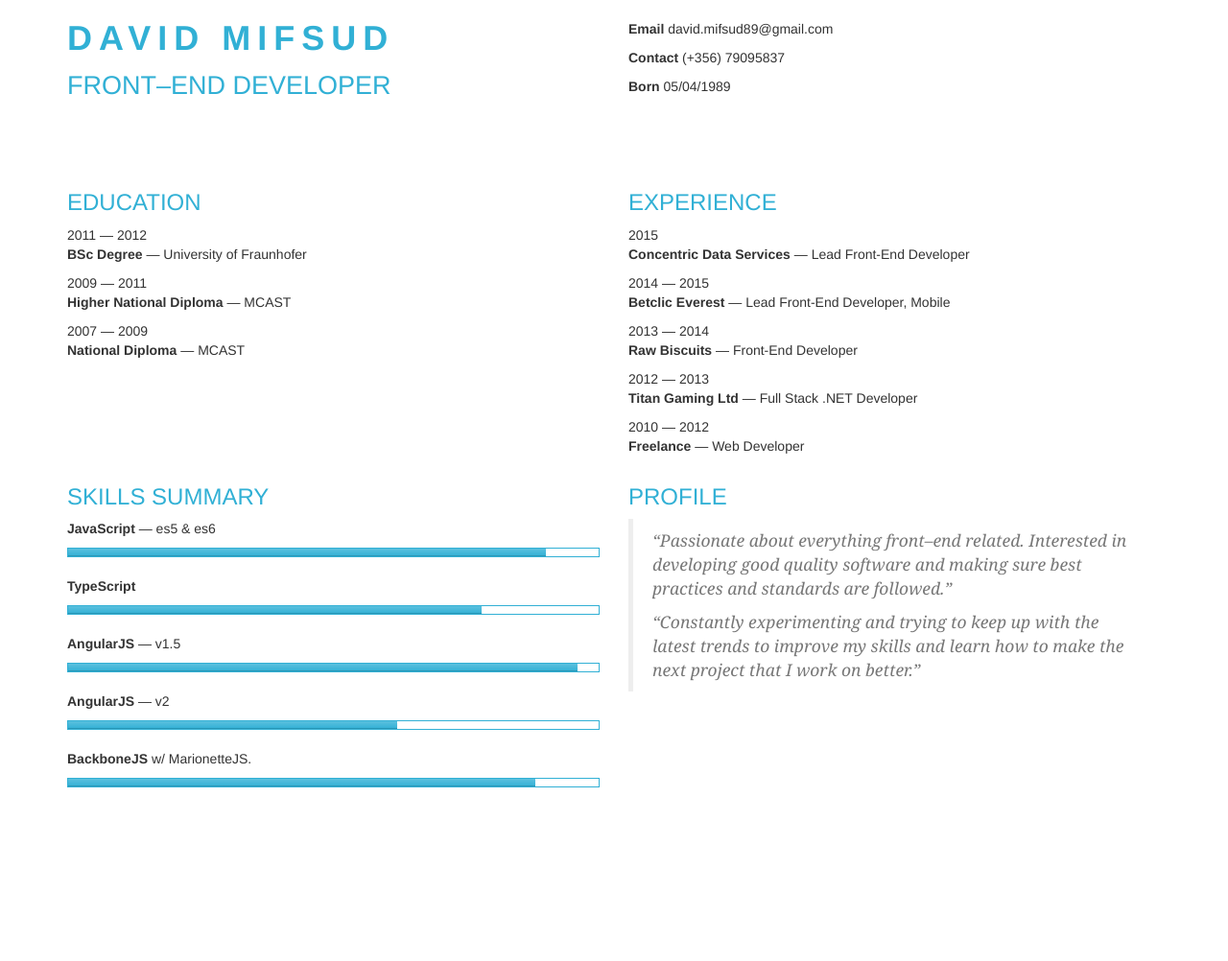
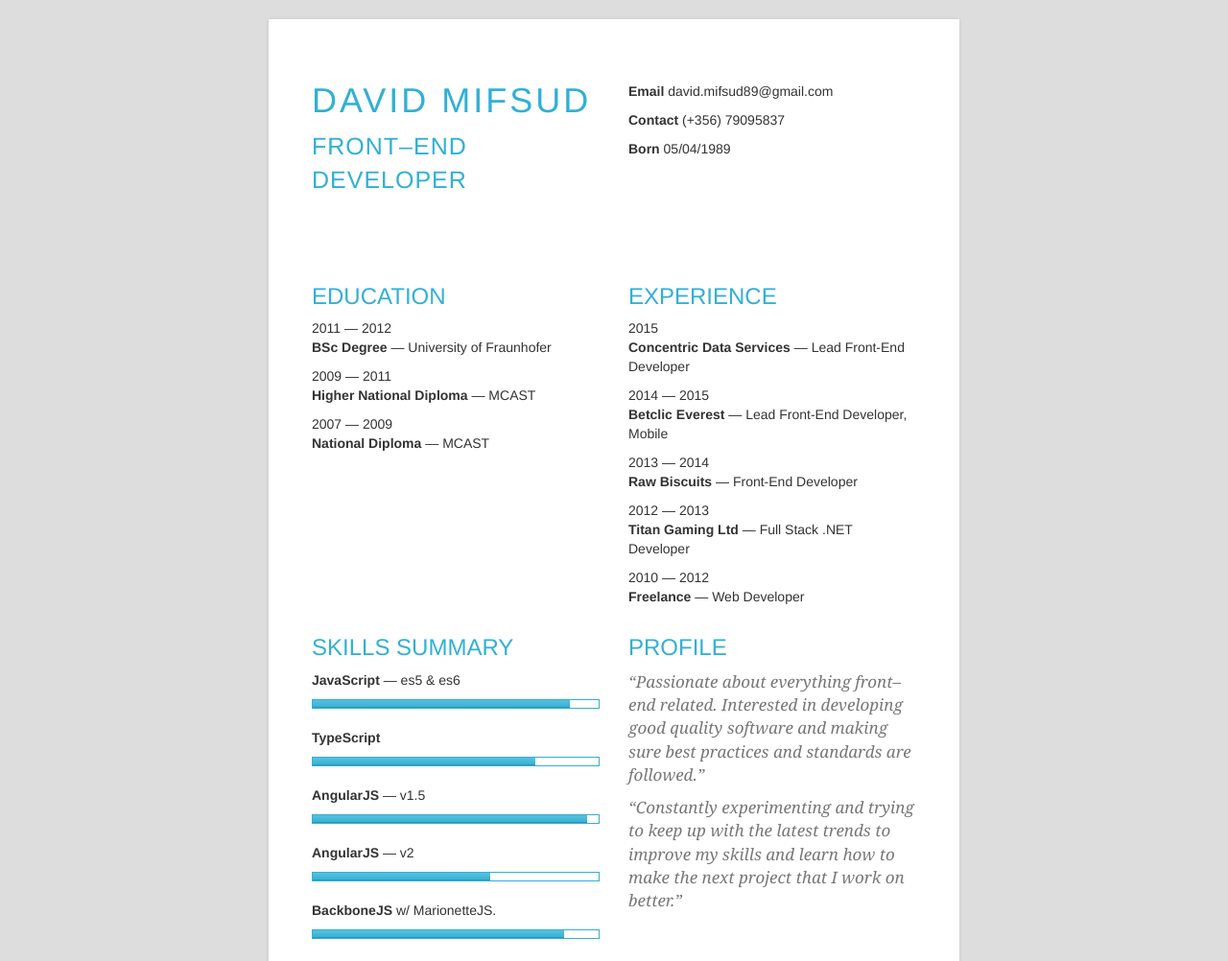
Before and after one commit to dmifsud/curriculum-vitae, a plain HTML site: page index.html in a window 1280 px wide. Shown: the top 1002 px of the page at 96% size. Before the commit the page ends 841 px from the top, so only its background shows below. Drawn offline with Linux system fonts and the light colour scheme.

Commit message:
Minor design tweaks

```diff
--- a/index.html
+++ b/index.html
@@ -1,7 +1,7 @@
 <!DOCTYPE HTML>
 <html>
   <head>
-    <title>David Mifsud's</title>
+    <title>David Mifsud &mdash; Front-End Developer</title>
     <meta name="viewport" content="width=device-width, user-scalable=no, initial-scale=1.0">
 
     <link rel="apple-touch-icon" sizes="57x57" href="icons/apple-icon-57x57.png">
@@ -28,7 +28,14 @@
     <script src="bower_components/bootstrap/dist/js/bootstrap.min.js" rel="stylesheet"></script>
     <style>
 
+      body{
+        background-color: #ddd;
+      }
 
+      .container {
+        background-color: #FFF;
+        padding: 20px;
+      }
 
       .\#profile-details h1,
       .\#profession,
@@ -38,8 +45,7 @@
 
 
       .\#profile-details h1 {
-        letter-spacing: 7px;
-        font-weight: bold;
+        letter-spacing: 3px;
       }
 
       .\#contact {
@@ -51,7 +57,9 @@
       }
 
       .\#profession {
-        font-size: 27px;
+        font-size: 25px;
+        font-weight: lighter;
+        letter-spacing: 1px;
       }
 
       .progress {
@@ -74,9 +82,37 @@
 
       .blockquote {
         font-style: italic;
+        font-size: 17px;
         font-family: Georgia, Times, "Times New Roman", sans-serif;
         color: #777;
       }
+
+
+
+
+
+      /* ==== MEDIA QUERIES ==== */
+
+      @media (min-width: 768px) {
+        .container {
+          max-width: 720px;
+          margin: 20px auto;
+          box-shadow: 0 0 4px 0px rgba(0,0,0,0.1);
+          padding: 45px;
+        }
+      }
+
+      /* ==== IPhone 4/5 ==== */
+
+
+      @media (max-width: 320px) {
+        .container {
+          padding: 14px;
+        }
+      }
+
+      /* ==== PRINT ==== */
+
 
       @media print {
 
@@ -103,21 +139,21 @@
         }
 
         h3, .\#profession {
-          font-size: 20px !important;
+          font-size: 18px !important;
         }
 
       }
     </style>
   </head>
   <body>
-    <div>
+    <section>
       <div class='container'>
         <div class="row #profile-details">
-          <div class="col-md-6 col-sm-6">
+          <div class="col-sm-6">
             <h1>David Mifsud</h1>
             <p class="#profession">Front&ndash;End Developer</p>
           </div>
-          <div class="col-md-6 col-sm-6">
+          <div class="col-sm-6">
             <div class="#contact">
               <p><b>Email</b> david.mifsud89@gmail.com</p>
               <p><b>Contact</b> (+356) 79095837</p>
@@ -127,7 +163,7 @@
         </div>
 
         <div class="row">
-          <div class="col-md-6 col-sm-6">
+          <div class="col-sm-6">
             <h3>Education</h3>
 
             <p>
@@ -147,7 +183,7 @@
             </p>
 
           </div>
-          <div class="col-md-6 col-sm-6">
+          <div class="col-sm-6">
             <h3>Experience</h3>
 
             <p>
@@ -179,7 +215,7 @@
         </div>
 
         <div class="row">
-          <div class="col-md-6 col-sm-6">
+          <div class="col-sm-6">
             <h3>Skills Summary</h3>
 
             <p>
@@ -228,9 +264,9 @@
               </div>
             </div>
           </div>
-          <div class="col-md-6 col-sm-6">
+          <div class="col-sm-6">
             <h3>Profile</h3>
-            <blockquote class="blockquote">
+            <div class="blockquote">
               <p>
                 &ldquo;Passionate about everything front&ndash;end related. Interested in
 
@@ -251,12 +287,12 @@
 
                 better.&rdquo;
               </p>
-            </blockquote>
+            </div>
           </div>
         </div>
 
 
       </div>
-    </div>
+    </section>
   </body>
 </html>
```
